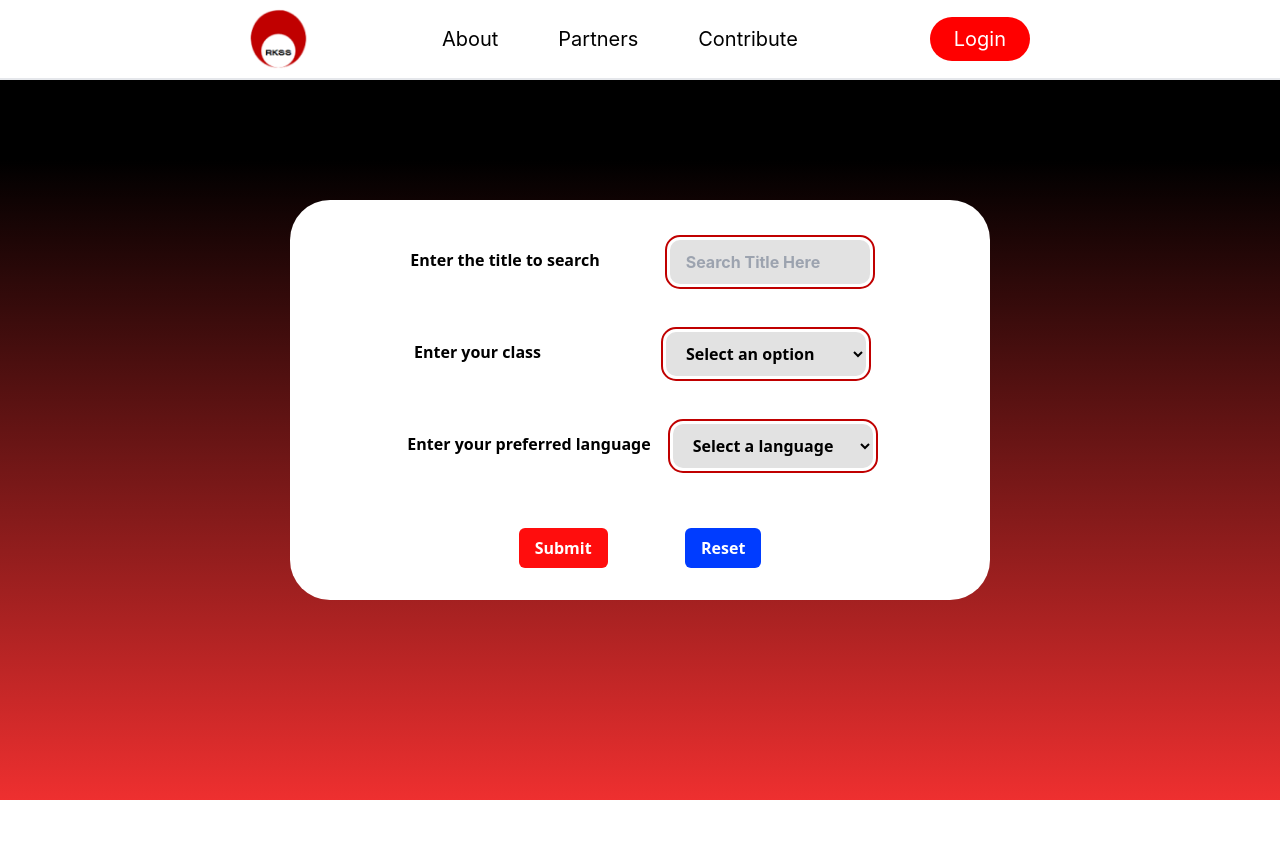
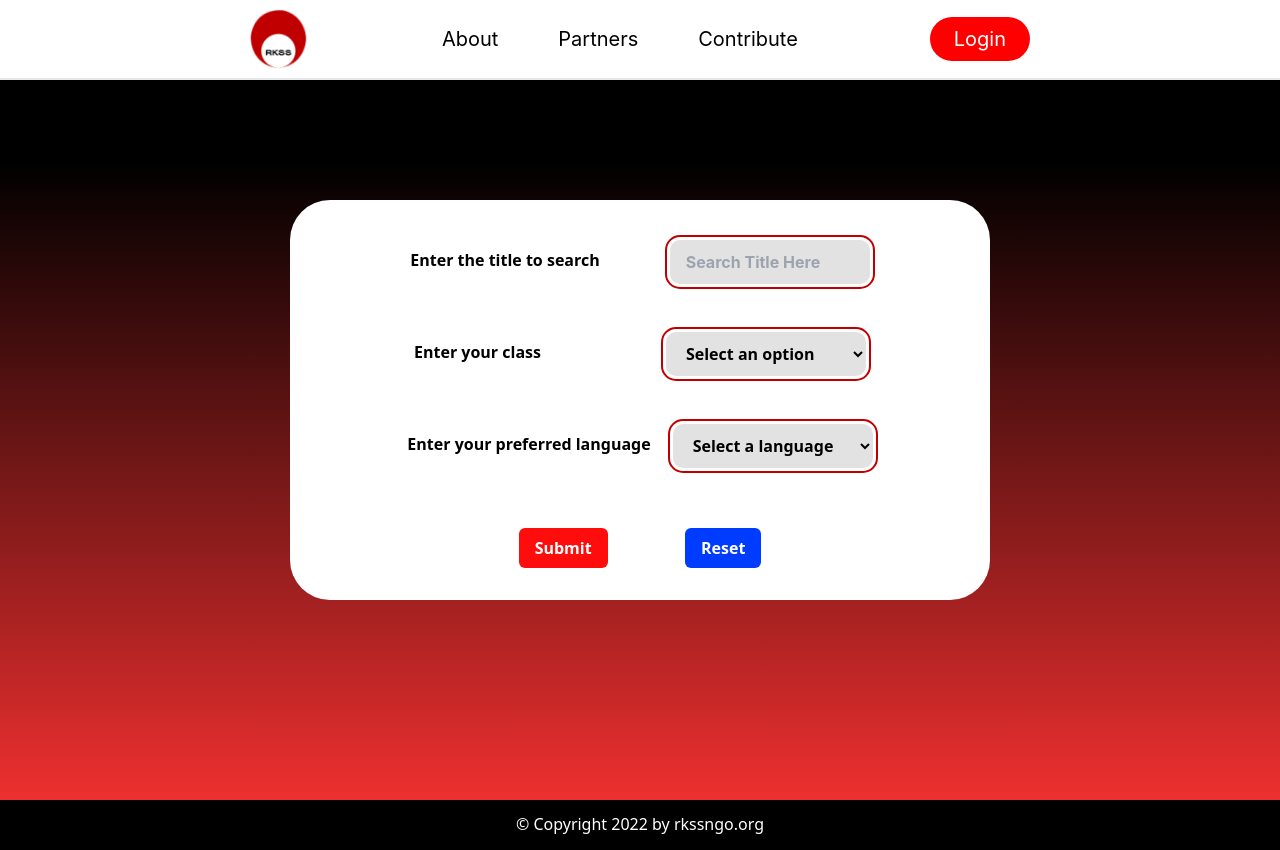
Before and after one commit to cfgmumbai2023/Team-7, a React (Create React App) app in the folder client/vlearn/: page / in a window 1280 px wide. Before the commit the page ends 800 px from the top, so only its background shows below. Built offline with nearby package versions, Linux system fonts and the light colour scheme.

Commit message:
[ADDED] Footer

```diff
--- a/client/vlearn/src/App.js
+++ b/client/vlearn/src/App.js
@@ -1,12 +1,14 @@
 import './App.css';
 import Navbar from "./components/Navbar";
 import Homepage from './components/Homepage';
+import Footer from "./components/Footer"
 
 function App() {
   return (
     <>
       <Navbar />
       <Homepage />
+      <Footer />
     </>
   );
 }
--- /dev/null
+++ b/client/vlearn/src/components/Footer.jsx
@@ -0,0 +1,16 @@
+import React from 'react'
+
+const Footer = () => {
+  return (
+    <div className="flex font-sans w-full h-[50px]"
+        style = {{
+        background: "#000000"
+        }}>
+      <div className='pt-3 max-w-screen-lg mx-auto flex text-white justify-center w-full h-full'>
+        <p>&#169; Copyright 2022 by rkssngo.org</p>
+      </div>
+    </div>
+  )
+}
+
+export default Footer
```
